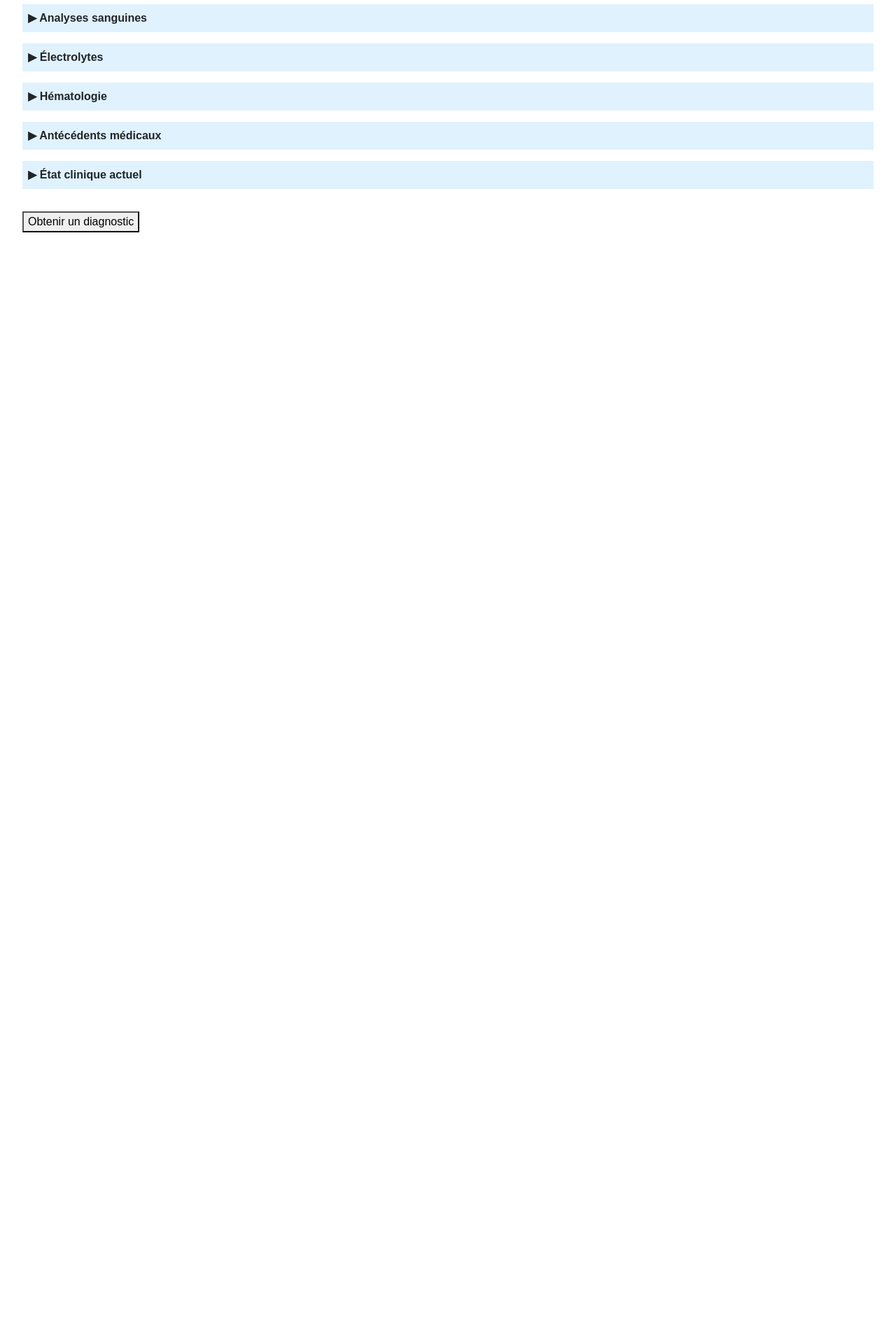
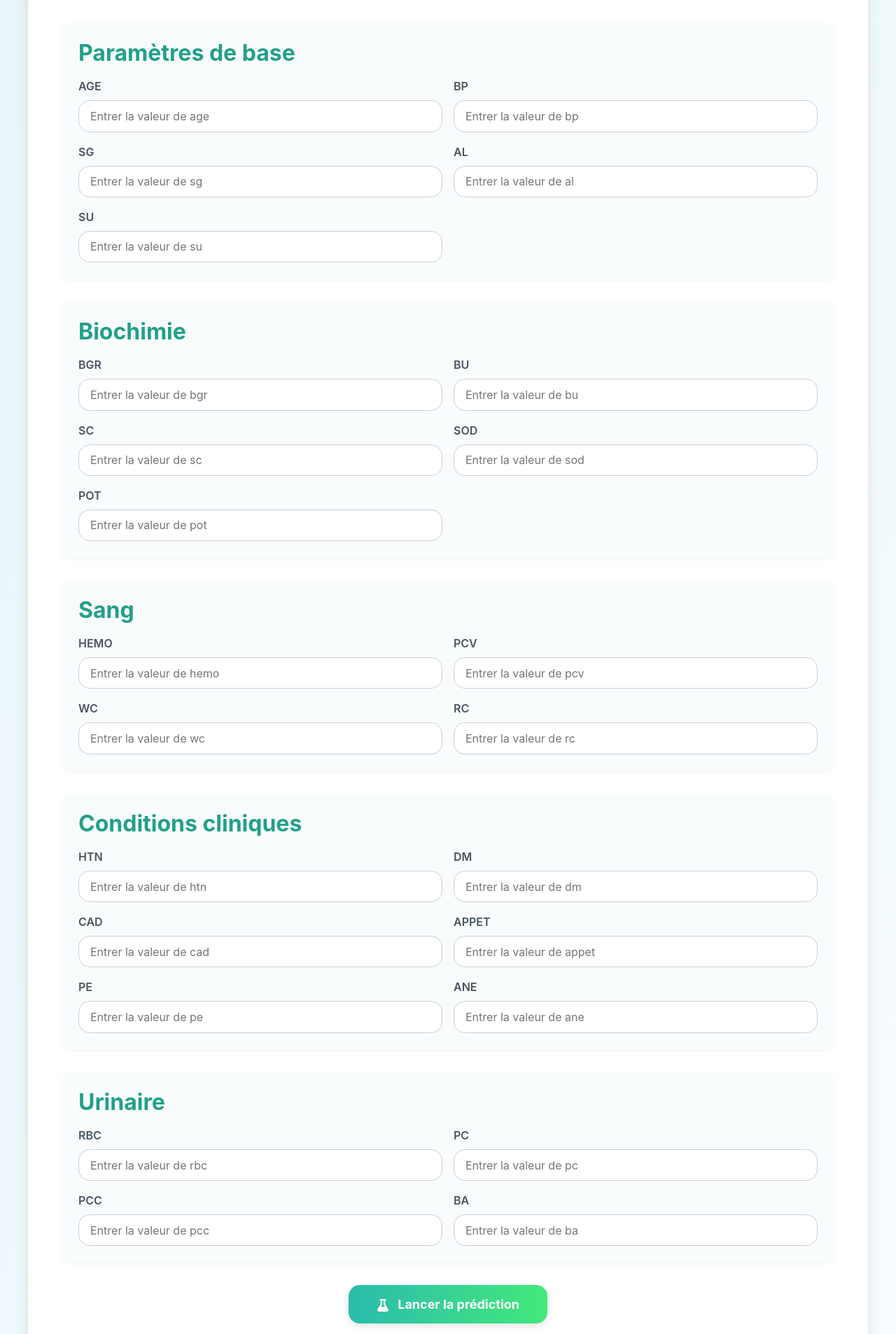
Before and after one commit to zinebu/nephro_platform, a React (Create React App) app in the folder frontend/: page /predict in a window 1280 px wide. Shown: the part 194-2100 px from the top of the page at 70% size. Before the commit the page ends 800 px from the top, so only its background shows below. Built offline with nearby package versions, Linux system fonts and the light colour scheme; a small style sheet from the web is missing.

Commit message:
predict frt

```diff
--- a/frontend/package.json
+++ b/frontend/package.json
@@ -10,6 +10,7 @@
     "lottie-react": "^2.4.1",
     "react": "^19.1.0",
     "react-dom": "^19.1.0",
+    "react-icons": "^5.5.0",
     "react-router-dom": "^6.30.1",
     "react-scripts": "^3.0.1",
     "web-vitals": "^4.2.4"
--- a/frontend/src/components/Formulaire.js
+++ b/frontend/src/components/Formulaire.js
@@ -1,163 +1,135 @@
 import React, { useState } from "react";
 import axios from "axios";
-import Welcome from "./welcome";
-import BodySelector from "./BodySelector";
+import { FaFlask, FaDiagnoses } from "react-icons/fa";
 
-const analysesDisponibles = [
-  { key: "age", label: "Âge", category: "Informations générales" },
-  { key: "bp", label: "Pression artérielle (BP)", category: "Informations générales" },
-  { key: "sg", label: "Gravité spécifique (SG)", category: "Analyses urinaires" },
-  { key: "al", label: "Albumine (AL)", category: "Analyses urinaires" },
-  { key: "su", label: "Sucre (SU)", category: "Analyses urinaires" },
-  { key: "bgr", label: "Glycémie (BGR)", category: "Analyses sanguines" },
-  { key: "bu", label: "Urée sanguine (BU)", category: "Analyses sanguines" },
-  { key: "sc", label: "Créatinine sérique (SC)", category: "Analyses sanguines" },
-  { key: "sod", label: "Sodium sanguin (SOD)", category: "Électrolytes" },
-  { key: "pot", label: "Potassium sanguin (POT)", category: "Électrolytes" },
-  { key: "hemo", label: "Hémoglobine (HEMO)", category: "Hématologie" },
-  { key: "pcv", label: "Volume globulaire moyen (PCV)", category: "Hématologie" },
-  { key: "wc", label: "Globules blancs (WC)", category: "Hématologie" },
-  { key: "rc", label: "Globules rouges (RC)", category: "Hématologie" },
-  { key: "htn", label: "Hypertension (HTN)", type: "select", options: ["yes", "no"], category: "Antécédents médicaux" },
-  { key: "dm", label: "Diabète (DM)", type: "select", options: ["yes", "no"], category: "Antécédents médicaux" },
-  { key: "cad", label: "Maladie coronarienne (CAD)", type: "select", options: ["yes", "no"], category: "Antécédents médicaux" },
-  { key: "appet", label: "Appétit", type: "select", options: ["good", "poor"], category: "État clinique actuel" },
-  { key: "pe", label: "Œdèmes (PE)", type: "select", options: ["yes", "no"], category: "État clinique actuel" },
-  { key: "ane", label: "Anémie (ANE)", type: "select", options: ["yes", "no"], category: "État clinique actuel" },
-  { key: "rbc", label: "Globules rouges dans les urines (RBC)", type: "select", options: ["normal", "abnormal"], category: "Analyses urinaires" },
-  { key: "pc", label: "Globules blancs dans les urines (PC)", type: "select", options: ["normal", "abnormal"], category: "Analyses urinaires" },
-  { key: "pcc", label: "Cylindres urinaires (PCC)", type: "select", options: ["present", "notpresent"], category: "Analyses urinaires" },
-  { key: "ba", label: "Bactéries urinaires (BA)", type: "select", options: ["present", "notpresent"], category: "Analyses urinaires" }
+const analysesList = [
+  "age", "bp", "sg", "al", "su", "bgr", "bu", "sc", "sod", "pot",
+  "hemo", "pcv", "wc", "rc", "htn", "dm", "cad", "appet", "pe", "ane",
+  "rbc", "pc", "pcc", "ba"
 ];
 
+const groupedAnalyses = [
+  {
+    title: "Paramètres de base",
+    analyses: ["age", "bp", "sg", "al", "su"]
+  },
+  {
+    title: "Biochimie",
+    analyses: ["bgr", "bu", "sc", "sod", "pot"]
+  },
+  {
+    title: "Sang",
+    analyses: ["hemo", "pcv", "wc", "rc"]
+  },
+  {
+    title: "Conditions cliniques",
+    analyses: ["htn", "dm", "cad", "appet", "pe", "ane"]
+  },
+  {
+    title: "Urinaire",
+    analyses: ["rbc", "pc", "pcc", "ba"]
+  }
+];
 
-export default function Formulaire() {
-  const [step, setStep] = useState("form");
-  const [selected, setSelected] = useState([]);
-  const [values, setValues] = useState({});
-  const [diagnostic, setDiagnostic] = useState(null);
-  const [loading, setLoading] = useState(false);
-  const [openCategories, setOpenCategories] = useState({});
+const FormulaireAnalyses = () => {
+  const [formData, setFormData] = useState({});
+  const [resultats, setResultats] = useState(null);
 
-  const handleToggle = (key) => {
-    setSelected((prev) =>
-      prev.includes(key) ? prev.filter((k) => k !== key) : [...prev, key]
-    );
-  };
-
-  const handleChange = (key, value) => {
-    setValues((prev) => ({ ...prev, [key]: value }));
+  const handleChange = (e) => {
+    setFormData({
+      ...formData,
+      [e.target.name]: e.target.value,
+    });
   };
 
   const handleSubmit = async (e) => {
     e.preventDefault();
-    const data = {};
-    selected.forEach((k) => {
-      if (values[k] !== undefined && values[k] !== "") {
-        data[k] = isNaN(values[k]) ? values[k] : parseFloat(values[k]);
-      }
+    try {
+      const response = await axios.post("http://127.0.0.1:8000/predict", {
+        data: formData,
       });
-    setLoading(true);
-    setDiagnostic(null);
-    try {
-      const res = await axios.post("http://localhost:8000/predict", { data });
-      setDiagnostic(res.data);
-    } catch (err) {
-      console.error("Erreur axios :", err);
-      setDiagnostic("Erreur lors de la prédiction");
-    } finally {
-      setLoading(false);
+      setResultats(response.data.diagnostics);
+    } catch (error) {
+      setResultats([
+        {
+          diagnostic: "Erreur",
+          message: "Échec de la prédiction",
+          recommandation: "Vérifiez les données saisies.",
+        },
+      ]);
     }
   };
 
-  const grouped = analysesDisponibles.reduce((acc, item) => {
-    if (!acc[item.category]) acc[item.category] = [];
-    acc[item.category].push(item);
-    return acc;
-  }, {});
-
-  const toggleCategory = (category) => {
-    setOpenCategories((prev) => ({
-      ...prev,
-      [category]: !prev[category],
-    }));
-  };
-
-  if (step === "welcome") {
-    return <Welcome onStart={() => setStep("assistant")} />;
-  }
-
-  if (step === "assistant") {
-    return <BodySelector onDone={() => setStep("form")} />;
-  }
-
   return (
-    <div style={{ padding: "2rem", fontFamily: "Arial" }}>
-      <h1><span role="img" aria-label="stéthoscope">🩺</span> Plateforme de diagnostic rénal par IA</h1>
-
+    <div style={{ minHeight: "100vh", background: "linear-gradient(to bottom right, #e8f5f9, #f7fcff)", padding: "3rem 1rem" }}>
+      <div style={{ maxWidth: "1200px", margin: "0 auto", background: "#fff", borderRadius: "2rem", padding: "3rem", boxShadow: "0 4px 20px rgba(0, 0, 0, 0.1)" }}>
+        <h1 style={{ fontSize: "2.5rem", fontWeight: "bold", color: "#2BBBAD", marginBottom: "1.5rem" }}>
+          🧪 Analyse Médicale Personnalisée
+        </h1>
+        <p style={{ color: "#465661", fontSize: "1.125rem", marginBottom: "2rem" }}>
+          Saisissez les résultats de vos analyses pour obtenir un diagnostic prédictif basé sur l’intelligence artificielle.
+        </p>
         <form onSubmit={handleSubmit}>
-        {Object.entries(grouped).map(([category, items]) => (
-          <div key={category} style={{ marginBottom: "1rem" }}>
-            <div
-              onClick={() => toggleCategory(category)}
-              style={{ cursor: "pointer", background: "#e0f2fe", padding: "0.5rem" }}
-            >
-              <strong>{openCategories[category] ? "▼" : "▶"} {category}</strong>
-            </div>
-
-            {openCategories[category] &&
-              items.map(({ key, label, type, options }) => (
-                <div key={key} style={{ paddingLeft: "1rem", marginTop: "0.5rem" }}>
-                  <label>
+          {groupedAnalyses.map((group, i) => (
+            <div key={i} style={{ marginBottom: "2rem", padding: "1.5rem", backgroundColor: "#f9fcfc", borderRadius: "1rem", boxShadow: "0 2px 6px rgba(0,0,0,0.05)" }}>
+              <h2 style={{ color: "#22a089", fontWeight: "bold", marginBottom: "1rem" }}>{group.title}</h2>
+              <div style={{ display: "grid", gridTemplateColumns: "1fr 1fr", gap: "1rem" }}>
+                {group.analyses.map((analyse) => (
+                  <div key={analyse} style={{ display: "flex", flexDirection: "column" }}>
+                    <label style={{ fontWeight: 600, color: "#465661", marginBottom: "0.5rem" }}>{analyse.toUpperCase()}</label>
                     <input
-                      type="checkbox"
-                      checked={selected.includes(key)}
-                      onChange={() => handleToggle(key)}
-                    /> {label}
-                  </label>
-
-                  {selected.includes(key) && (
-                    <>
-                      <br />
-                      {type === "select" ? (
-                        <select
-                          value={values[key] || ""}
-                          onChange={(e) => handleChange(key, e.target.value)}
-                        >
-                          <option value="">-- Choisir --</option>
-                          {options.map((opt) => (
-                            <option key={opt} value={opt}>{opt}</option>
-                          ))}
-                        </select>
-                      ) : (
-                        <input
-                          type="number"
-                          step="any"
-                          value={values[key] || ""}
-                          onChange={(e) => handleChange(key, e.target.value)}
+                      type="text"
+                      name={analyse}
+                      onChange={handleChange}
+                      style={{ border: "1px solid #ccd", borderRadius: "1rem", padding: "0.6rem 1rem", outline: "none", transition: "0.3s", fontSize: "1rem" }}
+                      placeholder={`Entrer la valeur de ${analyse}`}
                     />
-                      )}
-                    </>
-                  )}
                   </div>
                 ))}
               </div>
+            </div>
           ))}
 
-        <button type="submit" style={{ marginTop: "1rem" }}>
-          Obtenir un diagnostic
+          <div style={{ textAlign: "center", marginTop: "1rem" }}>
+            <button
+              type="submit"
+              style={{
+                background: "linear-gradient(to right, #2BBBAD, #43e97b)",
+                color: "white",
+                padding: "0.85rem 2.5rem",
+                fontSize: "1.125rem",
+                fontWeight: "bold",
+                borderRadius: "1rem",
+                border: "none",
+                cursor: "pointer",
+                boxShadow: "0 4px 12px rgba(0, 0, 0, 0.1)",
+              }}
+            >
+              <FaFlask style={{ marginRight: "0.5rem" }} /> Lancer la prédiction
             </button>
+          </div>
         </form>
 
-      {loading && <p><span role="img" aria-label="loupe">🔍</span> Analyse en cours...</p>}
-
-      {diagnostic && (
-        <div style={{ marginTop: "1rem", background: "#f0fdf4", padding: "1rem", borderRadius: "6px" }}>
-          <p><strong><span role="img" aria-label="cerveau">🧠</span> Diagnostic :</strong> {diagnostic.diagnostic}</p>
-          <p><strong><span role="img" aria-label="livre">📖</span> Explication :</strong> {diagnostic.explication}</p>
-          <p><strong><span role="img" aria-label="recommandation">🩺</span> Recommandation :</strong> {diagnostic.recommandation}</p>
+        {resultats && (
+          <div style={{ marginTop: "2rem", background: "#f0faf8", borderLeft: "4px solid #2BBBAD", borderRadius: "1rem", padding: "1.5rem" }}>
+            {resultats.map((res, index) => (
+              <div key={index} style={{ marginBottom: "1.5rem" }}>
+                <h2 style={{ fontSize: "1.5rem", fontWeight: "bold", color: "#22a089", display: "flex", alignItems: "center" }}>
+                  <FaDiagnoses style={{ marginRight: "0.5rem" }} /> Diagnostic : {res.diagnostic || "Non disponible"}
+                </h2>
+                <p style={{ marginTop: "0.5rem", color: "#333" }}>
+                  📖 <strong>Message :</strong> {res.message || "-"}
+                </p>
+                <p style={{ marginTop: "0.3rem", color: "#555" }}>
+                  💡 <strong>Recommandation :</strong> {res.recommandation || "-"}
+                </p>
+              </div>
+            ))}
           </div>
         )}
       </div>
+    </div>
   );
-}
+};
+
+export default FormulaireAnalyses;
```
Also changed, not shown: 2 other files (tests, documents, lock files or other folders). Lines whose indentation alone changed are shown as unchanged.
